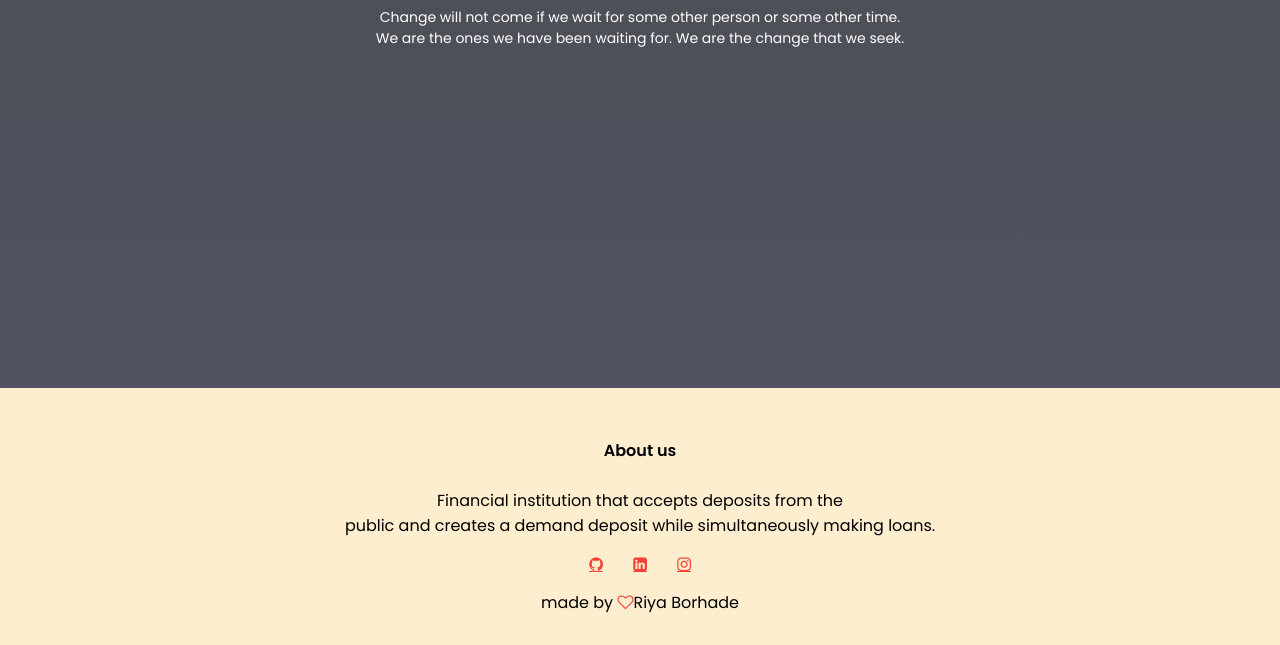
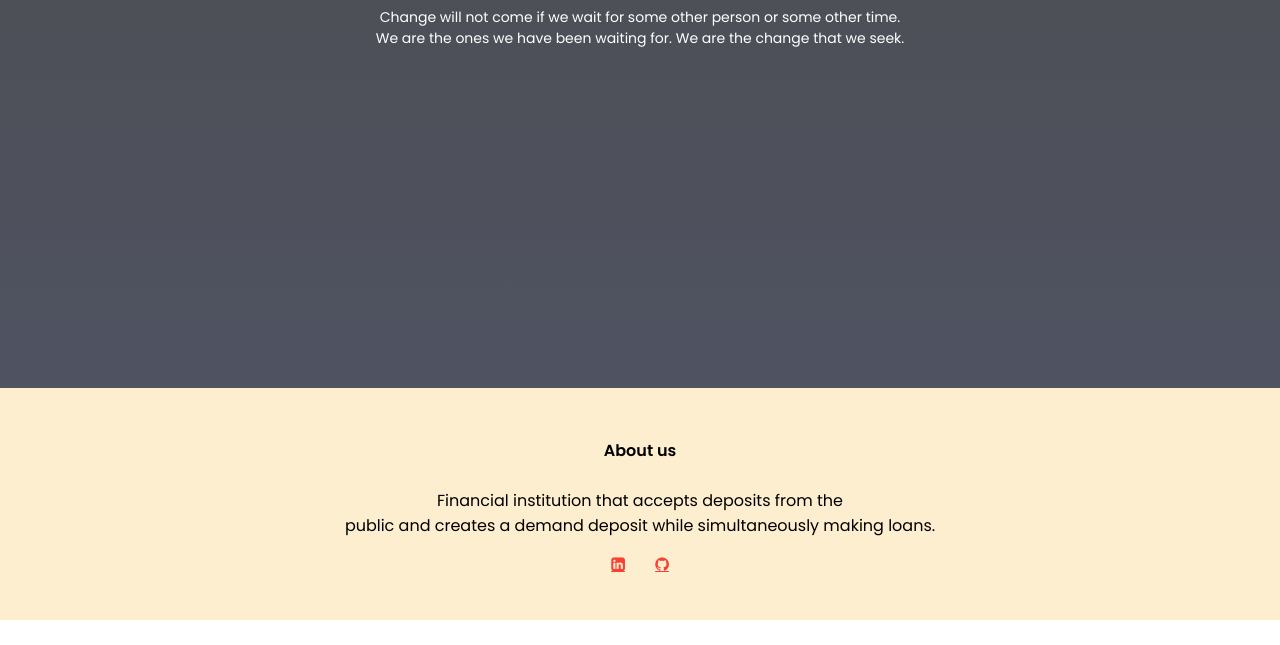
Before and after one commit to TejasChavan08/Payment-api-integration, a plain HTML site: page index.html in a window 1280 px wide. Shown: the part 412-1057 px from the top of the page. After the commit the page ends 1032 px from the top, so only its background shows below. Drawn offline with Linux system fonts and the light colour scheme.

Commit message:
Update index.html

```diff
--- a/index.html
+++ b/index.html
@@ -50,11 +50,10 @@
     </p>
 
     <div class="icons">
-        <a href="https://github.com/riyaborhade21" i class="fa fa-github" ></a>
-        <a href="https://www.linkedin.com/in/riya-borhade-6833821a8" i class="fa fa-linkedin-square"></a>
-        <a href="https://www.instagram.com/r_i_y_a_21_26" i class="fa fa-instagram"></a>
+        <a href="https://www.linkedin.com/in/tejas-chavan-5a568022b" i class="fa fa-linkedin-square"></a>
+        <a href="https://github.com/TejasChavan08" i class="fa fa-github" ></a>
     </div>
-    <p>made by <i class="fa fa-heart-o"></i>Riya Borhade</p>
+    <p></p>
 </section>
 
 <!-- Javascript for toggle menu -->
```
